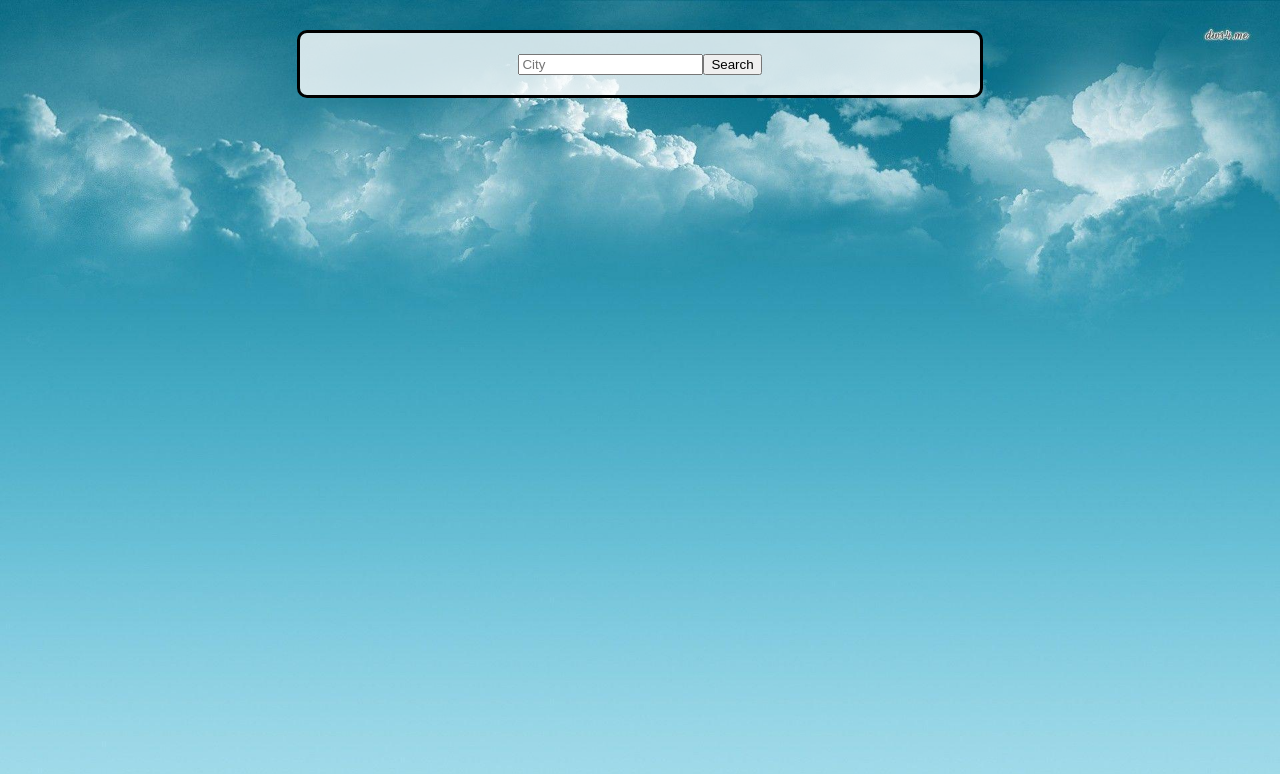
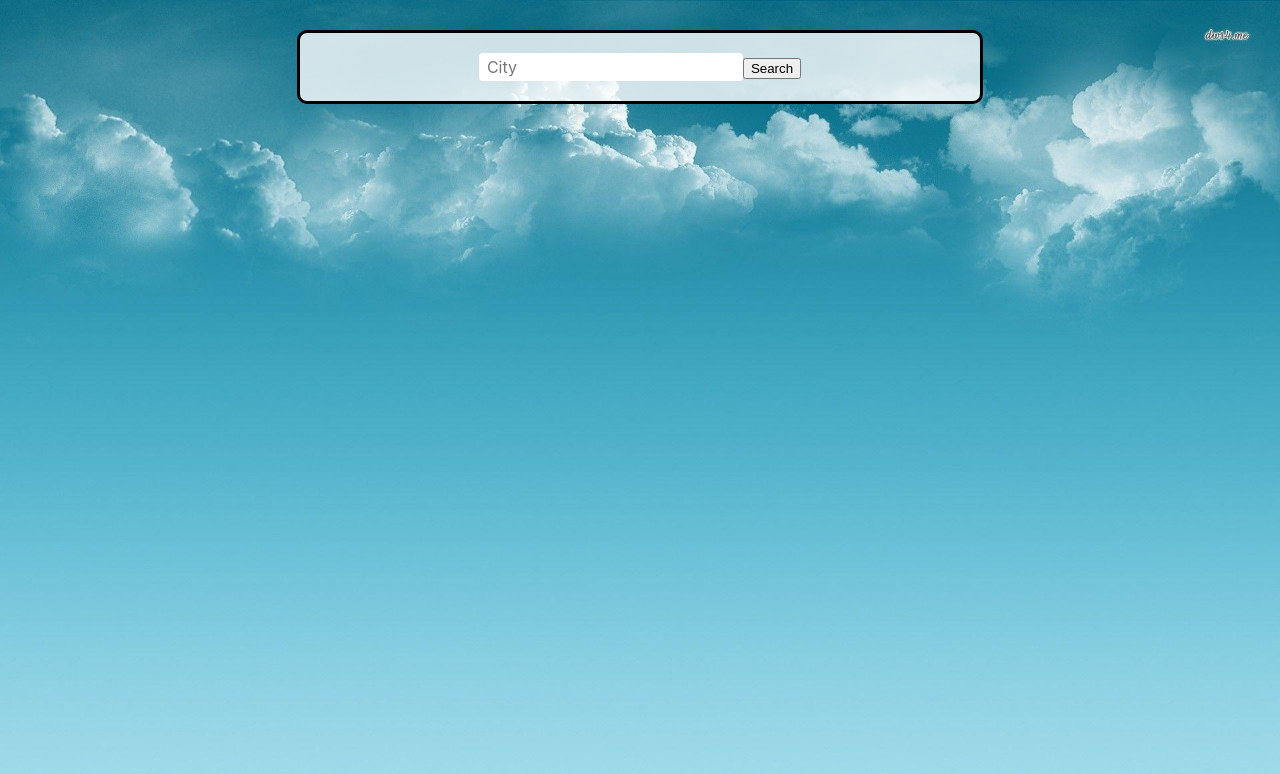
Before and after one commit to RayToth/weather-api-homework, a React (Create React App) app: page / in a window 1280 px wide. Shown: the top 774 px of the page. Built offline with nearby package versions, Linux system fonts and the light colour scheme.

Commit message:
Style input field

```diff
--- a/src/components/CurrentWeatherCard.js
+++ b/src/components/CurrentWeatherCard.js
@@ -9,6 +9,16 @@ const StyledCard = styled.div`
   border: solid;
   margin: 30px auto 0 auto;
   padding: 20px;
+`;
+
+const StyledInput = styled.input`
+  font-size: 16px;
+  font-size: max(16px, 1em);
+  font-family: inherit;
+  padding: 0.25em 0.5em;
+  background-color: #fff;
+  border: 2px solid var(--input-border);
+  border-radius: 4px;
 `;
 
 function CurrentWeatherCard() {
@@ -60,9 +70,8 @@ function CurrentWeatherCard() {
       )}
       {errorMessage && <h1>{errorMessage}</h1>}
       <form onSubmit={handleSubmit}>
-        <input
+        <StyledInput
           type="text"
-          id="city-search-bar"
           name="city"
           placeholder="City"
           onChange={handleChange}
```
Also changed, not shown: 1 other file (tests, documents, lock files or other folders).
